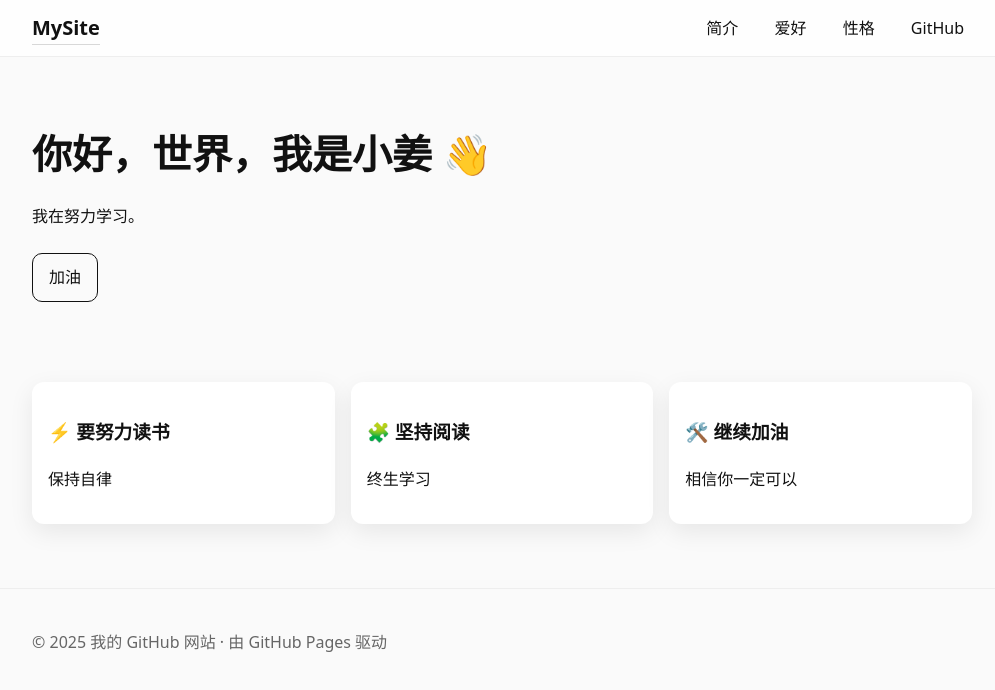
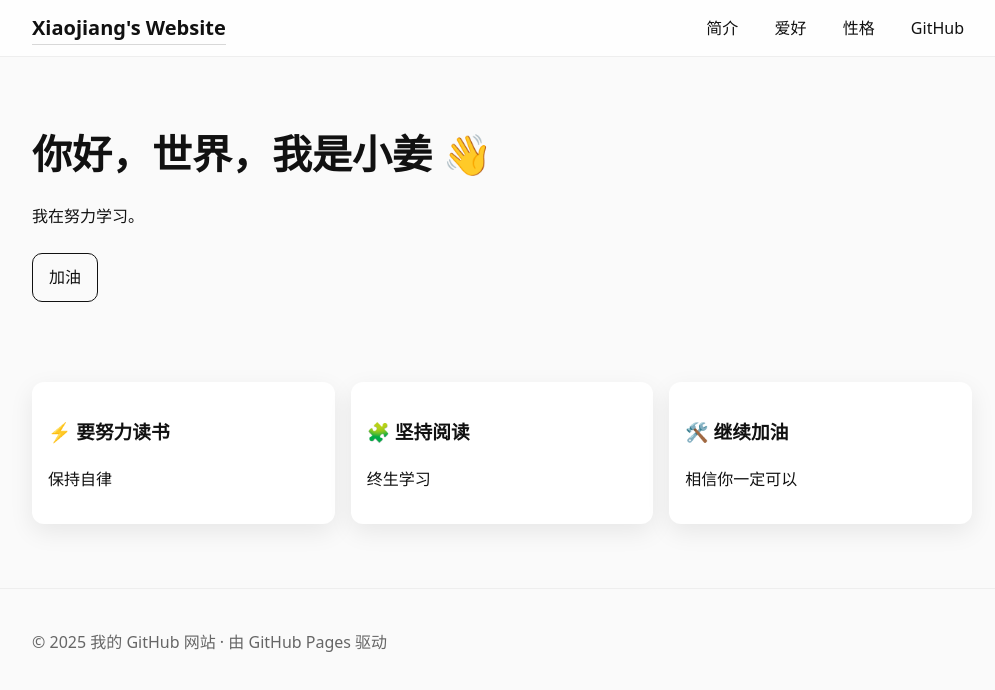
Before and after one commit to jiang-xinrui/jiang-xinrui.github.io, a plain HTML site: page index.html in a window 1280 px wide. Shown: the whole page, without its empty margins (138-1133 px from the left). Drawn offline with Linux system fonts and the light colour scheme.

Commit message:
Update index.html

```diff
--- a/index.html
+++ b/index.html
@@ -10,7 +10,7 @@
 <body>
   <header class="site-header">
     <div class="container">
-      <a class="brand" href="./">MySite</a>
+      <a class="brand" href="./">Xiaojiang's Website</a>
       <nav class="nav">
         <a href="./">简介</a>
         <a href="about.html">爱好</a>
```
